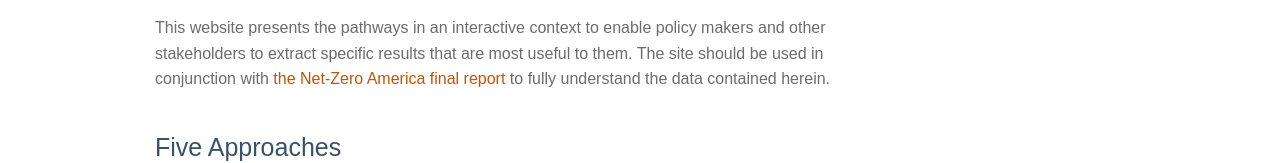
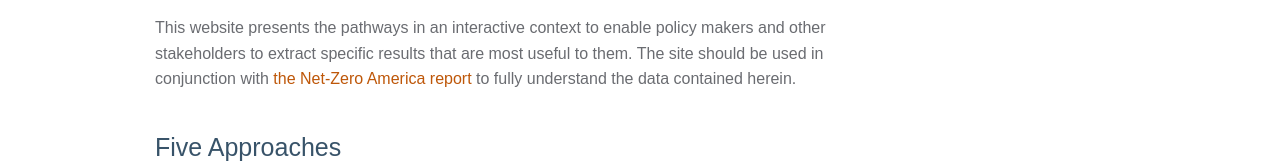
Before and after one commit to Hyperobjekt/nzap-site, a React app: page / in a window 1280 px wide. Shown: the part 649-812 px from the top of the page. Built offline with nearby package versions, Linux system fonts and the light colour scheme; no server answers; a web font is replaced by a local one; what redux-immutable-state-invariant would draw is missing.

Commit message:
Update Landing.js

```diff
--- a/src/components/static/Landing.js
+++ b/src/components/static/Landing.js
@@ -42,12 +42,12 @@ const LandingPage = () => (
               </div>
             </div>
             <div data-aos="fade-in" data-aos-delay="200" className="row">
-              <div className="col-12 col-lg-9">
+              <div className="col-12 col-md-10 col-lg-9">
                 <div className="d-block pr-3 pt-2 introduction">
                   <p className="pt-md-4">The Net-Zero America research quantifies five distinct technological pathways, all using technologies known today, by which the United States could decarbonize its entire economy. With multiple plausible and affordable pathways available, the societal conversation can now turn from “if” to “how” and focus on the choices the nation and its myriad stakeholders wish to make to shape the energy transition.</p>
                   <p className="d-none">The study is the first to map with high geographic specificity the infrastructure that needs to be built and the investments required to run the country without emitting more greenhouse gases into the atmosphere than are removed from it each year. It quantifies inherent challenges and opportunities with different pathways, and the granularity allows state-level assessments of implications for land use, employment, air pollution-related health impacts, capital mobilization, incumbent fossil fuel industries, and new clean-energy industries.</p>
                   <p className="d-none">Insights from this study can inform this conversation.  </p>
-                  <p className="pt-2">This website presents the pathways in an interactive context to enable policy makers and other stakeholders to extract specific results that are most useful to them. The site should be used in conjunction with <Link to="/the-report">the Net-Zero America final report</Link> to fully understand the data contained herein.</p>
+                  <p className="pt-2">This website presents the pathways in an interactive context to enable policy makers and other stakeholders to extract specific results that are most useful to them. The site should be used in conjunction with <Link to="/the-report">the Net-Zero America report</Link> to fully understand the data contained herein.</p>
                 </div>
               </div>
             </div>
```
